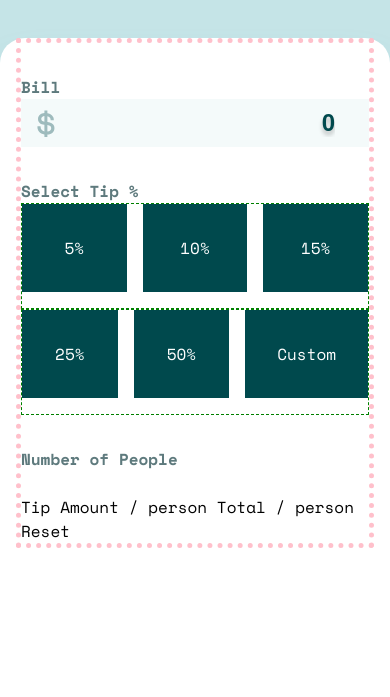
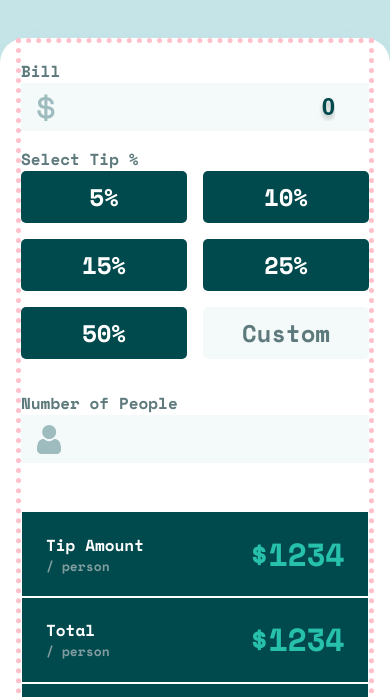
Before and after one commit to Richard2957/tip-calculator-app-main, a plain HTML site: page index.html in a window 390 px wide. Shown: the part 106-803 px from the top of the page. Drawn offline with nearby package versions, Linux system fonts and the light colour scheme.

Commit message:
firstpasssmobile

```diff
--- a/index.html
+++ b/index.html
@@ -46,24 +46,50 @@
           <div class="button">5% </div>
           <div class="button">10% </div>
           <div class="button">15% </div>
-          </div>
-          <div class="buttons">
           <div class="button">25% </div>
           <div class="button">50% </div>
           <div class="button">Custom</div>
         </div>
-        <label for="">Number of People</label>
-        <input type="number" name="" id="head_count">
+
+
+
+        <label for="head_count">Number of People</label>
+        <div class="inputarea">
+          <div class=" icon peopleicon"></div>
+          <input type="text" name="" id="head_count">
+        </div>
+
+
+
       </div>
 
 
 
       <output>
-        Tip Amount
-        / person
-        Total
-        / person
-        Reset
+
+        <div class="outrow">
+          <div class="outrow-caption">
+            <h3>Tip Amount</h3>
+            <p>/ person</p>
+          </div>
+          <div class="result">$1234</div>
+        </div>
+
+
+
+        <div class="outrow">
+          <div class="outrow-caption">
+            <h3>Total</h3>
+            <p>/ person</p>
+          </div>
+          <div class="result">$1234</div>
+        </div>
+
+
+
+        <div class="outrow">
+          <div class="resetbutton">Reset</div>
+      </div>
       </output>
     </div>
 
--- a/style.css
+++ b/style.css
@@ -1,18 +1,19 @@
-*{
-    border:0;
-    margin:0;
+* {
+    border: 0;
+    margin: 0;
     box-sizing: border-box;
 
 }
-:root{
+
+:root {
     font-family: 'Space Mono', monospace;
-    --green:#26c0ab;
---darkgreen:#00494d;
---darkcyan:#5e7a7d;
---powderblue:#7f9c9f;
---skblue:#c5e4e7;
---very-pale-blue:#f4fafa;
---white:#ffffff;
+    --green: #26c0ab;
+    --darkgreen: #00494d;
+    --darkcyan: #5e7a7d;
+    --powderblue: #7f9c9f;
+    --skblue: #c5e4e7;
+    --very-pale-blue: #f4fafa;
+    --white: #ffffff;
     font-size: 16px;
 
 
@@ -21,124 +22,187 @@ font-size: 16px;
 }
 
 
-body{
+body {
     background-color: var(--skblue);
-width:100%;
-height:100vh;
+    width: 100%;
+    height: 100vh;
 
 
 }
 
-.logo{
-margin:calc(50rem/16)  auto calc(41rem/16) auto;
-width:calc(87rem/16);
-height:calc(53.14rem/16);
-display:block;
+.logo {
+    margin: calc(50rem/16) auto calc(41rem/16) auto;
+    width: calc(87rem/16);
+    height: calc(53.14rem/16);
+    display: block;
 
 
 
 
 }
 
-main{
-content:"";
-height:100%;
+main {
+    content: "";
+    height: 100%;
     background-color: white;
     box-shadow: 0px 32px 43px rgba(79, 166, 175, 0.200735);
     border-radius: 25px 25px 0px 0px;
 
 }
 
-.container{
-margin: 2rem  auto;
-width:calc(100% - 2rem);
-border:5px pink dotted;
+.container {
+    margin: 2rem auto;
+    width: calc(100% - 2rem);
+    border: 5px pink dotted;
     position: relative;
-display:flex;
+    display: flex;
     flex-direction: column;
 
 }
 
-label{
-    display:block;
-    margin-top:2rem;
-    color:var(--darkcyan);
+label {
+    display: block;
+    margin-top: 1rem;
+    color: var(--darkcyan);
     font-weight: bold;
     font-size: 1rem;
-line-height: 1.5rem;;
+    line-height: 1.5rem;
+    ;
 }
 
 
 
-.inputarea{
+.inputarea {
 
-        width:100%;
-        padding:0 2rem 0 1rem;
-        height:calc(48rem/16);
+    width: 100%;
+    padding: 0 2rem 0 1rem;
+    height: calc(48rem/16);
     text-align: right;
     background-color: var(--very-pale-blue);
 }
 
 
-input[type="text"]{
-    text-align:right;
+input[type="text"]  {
+    text-align: right;
 
     background-color: var(--very-pale-blue);
- color:var(--darkgreen);
+    color: var(--darkgreen);
     font-weight: bold;
     font-size: 1.5rem;
 
     display: inline-block;
     min-width: 0;
-width:calc(100% - 70px);
-height:100%;
-margin-left:auto;
+    width: calc(100% - 70px);
+    height: 100%;
+    margin-left: auto;
     text-shadow: 0px 4px 4px rgba(0, 0, 0, 0.25);
 
 }
 
 
 
-.icon{
-    vertical-align:top;
-    height:60%;
-    top:20%;
-    width:60px;
+.icon {
+    vertical-align: top;
+    height: 60%;
+    top: 20%;
+    width: 60px;
     display: inline-block;
     background-size: contain;
     background-repeat: no-repeat;
-    position:relative;
+    position: relative;
 
 }
-.dollaricon{
 
-    background-image:url("./images/icon-dollar.svg");
+.dollaricon {
+    background-image: url("./images/icon-dollar.svg");
+}
 
+.peopleicon {
+    background-image: url("./images/icon-person.svg");
 }
 
 
 
-    .buttons{
-
-        border:1px green dashed;
-        display:flex;
-        flex-wrap: nowrap;
+.buttons {
+    display: flex;
+    flex-wrap: wrap;
     flex-direction: row;
     justify-content: space-between;
 }
 
 
-            .button{
+.button {
 
-              flex:1 1  calc( 33.33% - 2rem);
-                padding:2rem;
+    flex: 1 1 calc(50% - 2rem);
+    padding: .5rem;
     text-align: center;
-
-                margin-bottom:1rem;
-                background-color:var(--darkgreen);
-                color:white;
+    font-size: calc(24em/16);
+    font-weight: bold;
+    margin-bottom: 1rem;
+    background-color: var(--darkgreen);
+    color: white;
+    margin-left: 1rem;
+    border-radius: 5px;;;
 
 }
-            .button+.button{
-                margin-left:1rem;
+
+.button:nth-child(odd) {
+    margin-left: 0;
 }
+
+.button:last-child{
+    background-color: var(--very-pale-blue);
+    color:var(--darkcyan);
+}
+
+output {
+    background-color: var(--darkgreen);
+    height:calc(260rem/16);
+    margin:3rem 0;
+}
+
+.outrow {
+    border: 1px white solid;
+    height:33%;
+    display:flex;
+    justify-content: space-between;
+    align-items: center;
+    padding:0 1.5rem;
+}
+
+.outrow h3{
+color:white;
+font-weight: bold;
+font-size: 16px;
+line-height: 24px;
+}
+.outrow p{
+    font-weight: bold;
+font-size: 13px;
+line-height: 19px;
+color:var(--powderblue);
+}
+
+.outrow .result{
+    font-weight: bold;
+    font-size: 32px;
+    line-height: 47px;
+    text-align: right;
+    letter-spacing: -0.666667px;
+    color:var(--green);
+
+
+}
+
+.resetbutton{
+    display:block;
+    width:100%;
+    background-color: var(--green);
+    margin:0 auto;
+    padding:.8em 0.2em;
+    text-align: center;
+    text-transform: uppercase;
+   border-radius: 5px;;
+
+
+}
```
Lines whose indentation alone changed are shown as unchanged.
